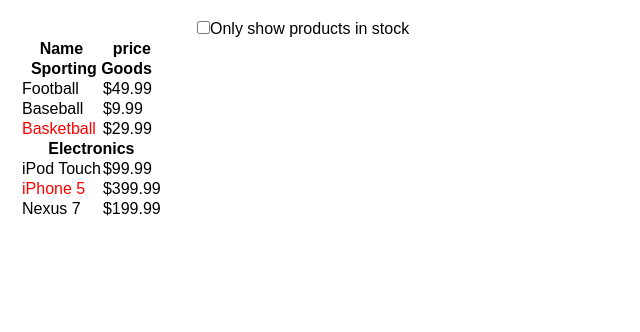
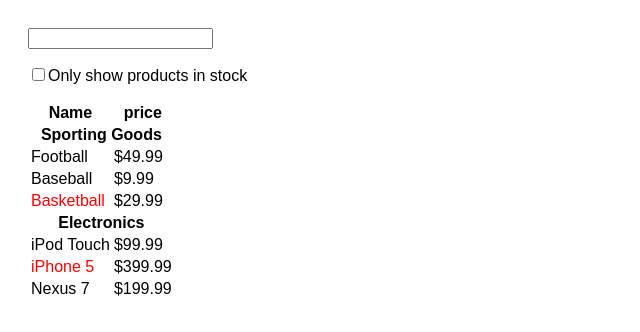
Before and after one commit to SeawardSalmon6/thinking-in-react, a React (Vite) app: page / in a window 1280 px wide. Shown: the top 332 px of the page, without its empty margins (0-640 px from the left). Built offline with nearby package versions, Linux system fonts and the light colour scheme.

Commit message:
style(SearchBar): updating style on css reset andSearchBar

```diff
--- a/src/components/SearchBar/index.jsx
+++ b/src/components/SearchBar/index.jsx
@@ -3,12 +3,14 @@ function SearchBar() {
     <form>
       <input type="text" name="SearchBar" id="SearchBar" />
       <label htmlFor="OnlyProductsInStock">
+        <p>
           <input
             type="checkbox"
             name="OnlyProductsInStock"
             id="OnlyProductsInStock"
           />
           Only show products in stock
+        </p>
       </label>
     </form>
   );
--- a/src/index.css
+++ b/src/index.css
@@ -1,10 +1,3 @@
-* {
-  padding: 0;
-  margin: 0;
-  border: 0;
-  box-sizing: border-box;
-}
-
 html,
 body {
   scroll-behavior: smooth;
```
Lines whose indentation alone changed are shown as unchanged.
